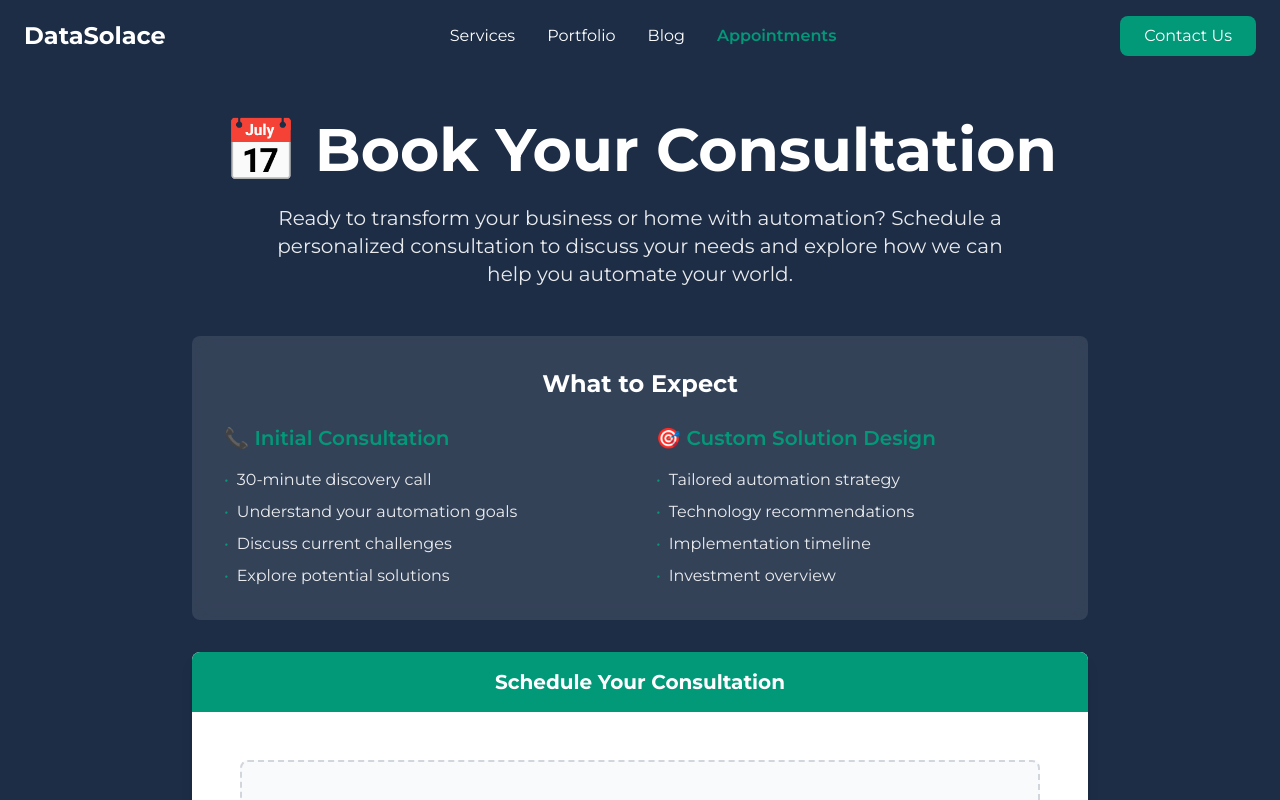
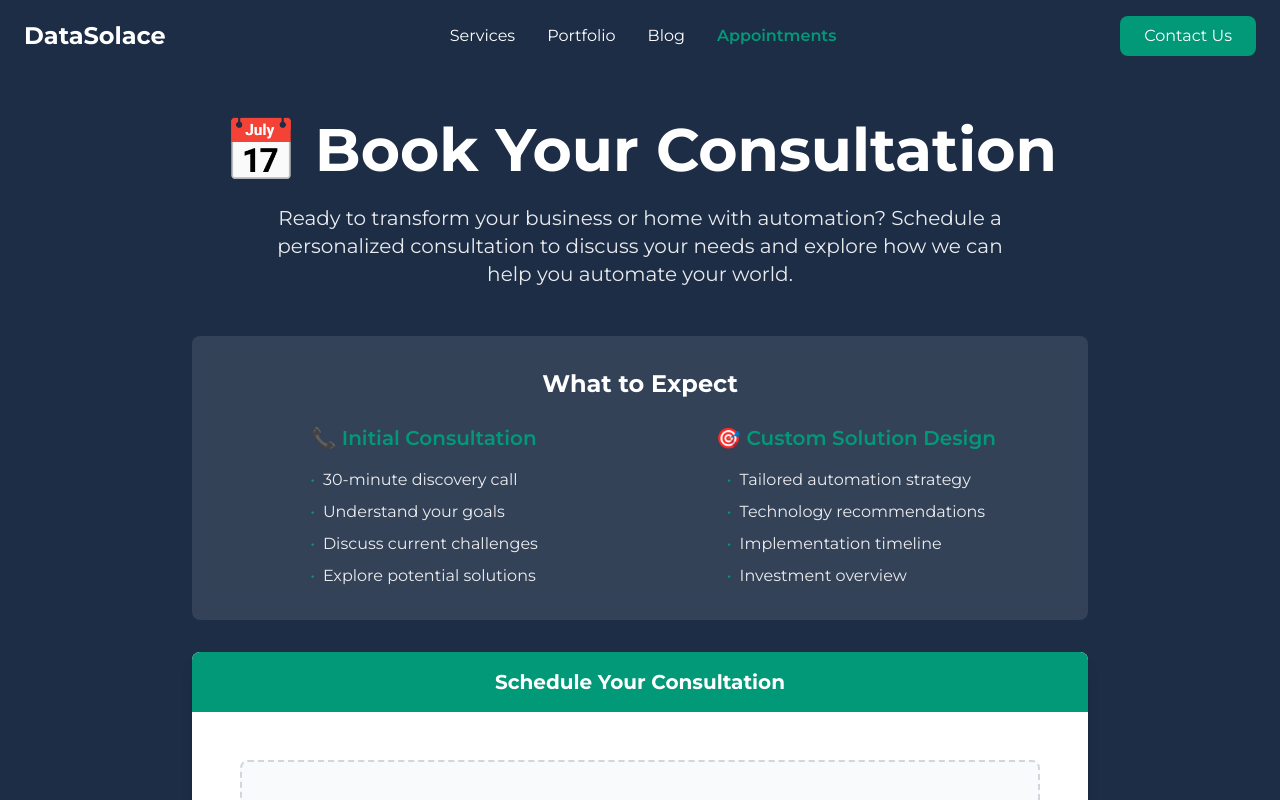
Before and after one commit to DataSolace/datasolace.com, a Next.js app: page /appointments in a window 1280 px wide. Shown: the top 800 px of the page. Built offline with nearby package versions, Linux system fonts and the light colour scheme.

Commit message:
style: enhance Appointments page layout and text alignment
- Center-align text in sections for improved readability and visual appeal.
- Update list items to use more concise language for clarity.
- Maintain consistency with brand colors and overall design aesthetics.

```diff
--- a/src/app/appointments/page.tsx
+++ b/src/app/appointments/page.tsx
@@ -27,16 +27,16 @@ export default function Appointments() {
           <div className="bg-white/10 backdrop-blur-sm rounded-lg p-8 mb-8">
             <h2 className="text-2xl font-bold text-white mb-6 text-center">What to Expect</h2>
             <div className="grid md:grid-cols-2 gap-8">
-              <div>
+              <div className="text-center">
                 <h3 className="text-xl font-semibold text-[var(--brand-teal)] mb-4">📞 Initial Consultation</h3>
-                <ul className="space-y-2 text-white/90">
+                <ul className="space-y-2 text-white/90 text-left inline-block">
                   <li className="flex items-start">
                     <span className="text-[var(--brand-teal)] mr-2">•</span>
                     <span>30-minute discovery call</span>
                   </li>
                   <li className="flex items-start">
                     <span className="text-[var(--brand-teal)] mr-2">•</span>
-                    <span>Understand your automation goals</span>
+                    <span>Understand your goals</span>
                   </li>
                   <li className="flex items-start">
                     <span className="text-[var(--brand-teal)] mr-2">•</span>
@@ -49,9 +49,9 @@ export default function Appointments() {
                 </ul>
               </div>
 
-              <div>
+              <div className="text-center">
                 <h3 className="text-xl font-semibold text-[var(--brand-teal)] mb-4">🎯 Custom Solution Design</h3>
-                <ul className="space-y-2 text-white/90">
+                <ul className="space-y-2 text-white/90 text-left inline-block">
                   <li className="flex items-start">
                     <span className="text-[var(--brand-teal)] mr-2">•</span>
                     <span>Tailored automation strategy</span>
@@ -89,7 +89,7 @@ export default function Appointments() {
                 </p>
                 <div className="bg-[var(--brand-teal)]/10 border border-[var(--brand-teal)]/30 rounded-lg p-4 max-w-md mx-auto">
                   <p className="text-[var(--brand-teal)] text-sm">
-                    <strong>Next Step:</strong> Add your Calendly embed code to replace this placeholder
+                    <strong>Next Step:</strong> Add Calendly embed code to replace this placeholder
                   </p>
                 </div>
               </div>
```
